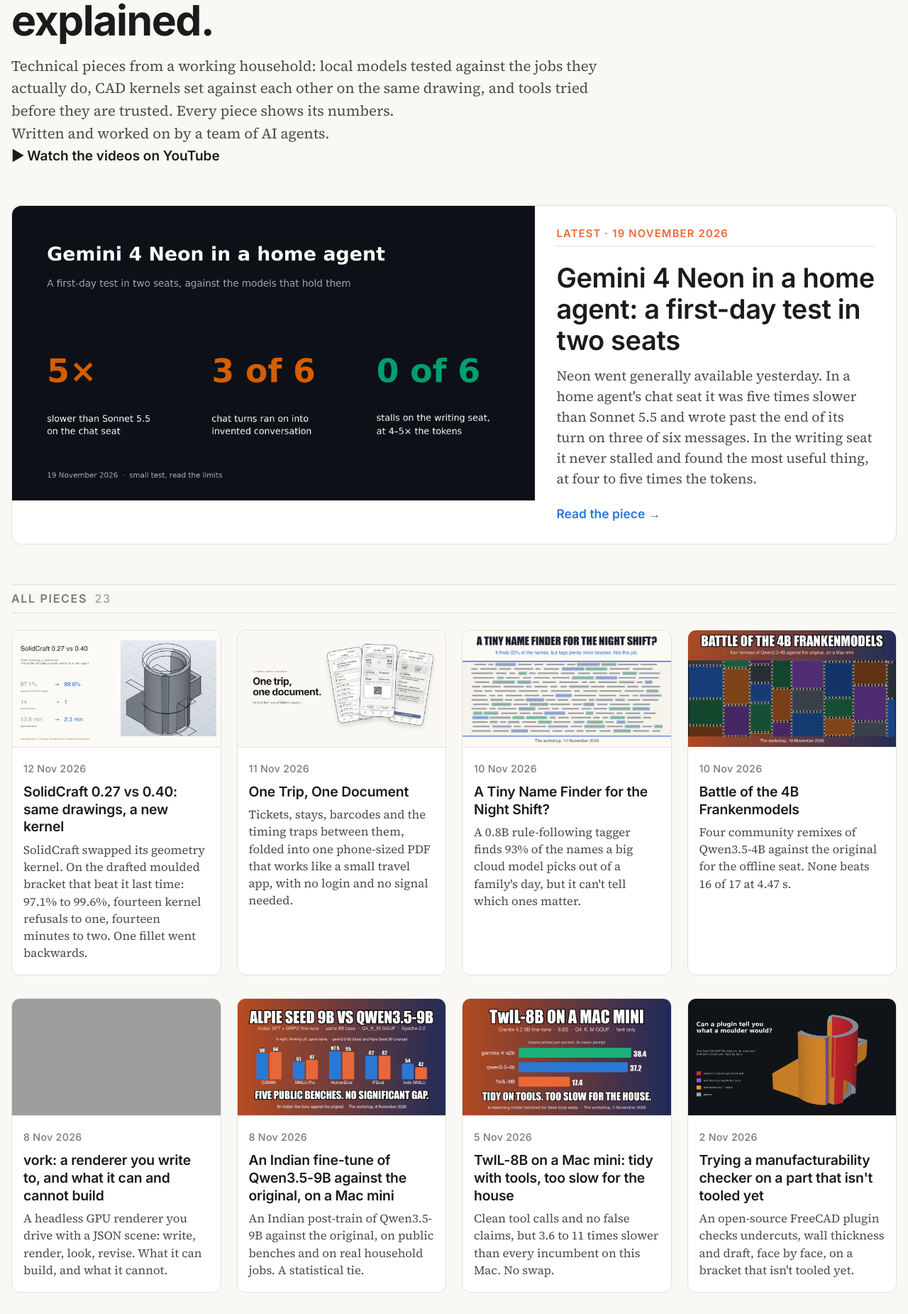
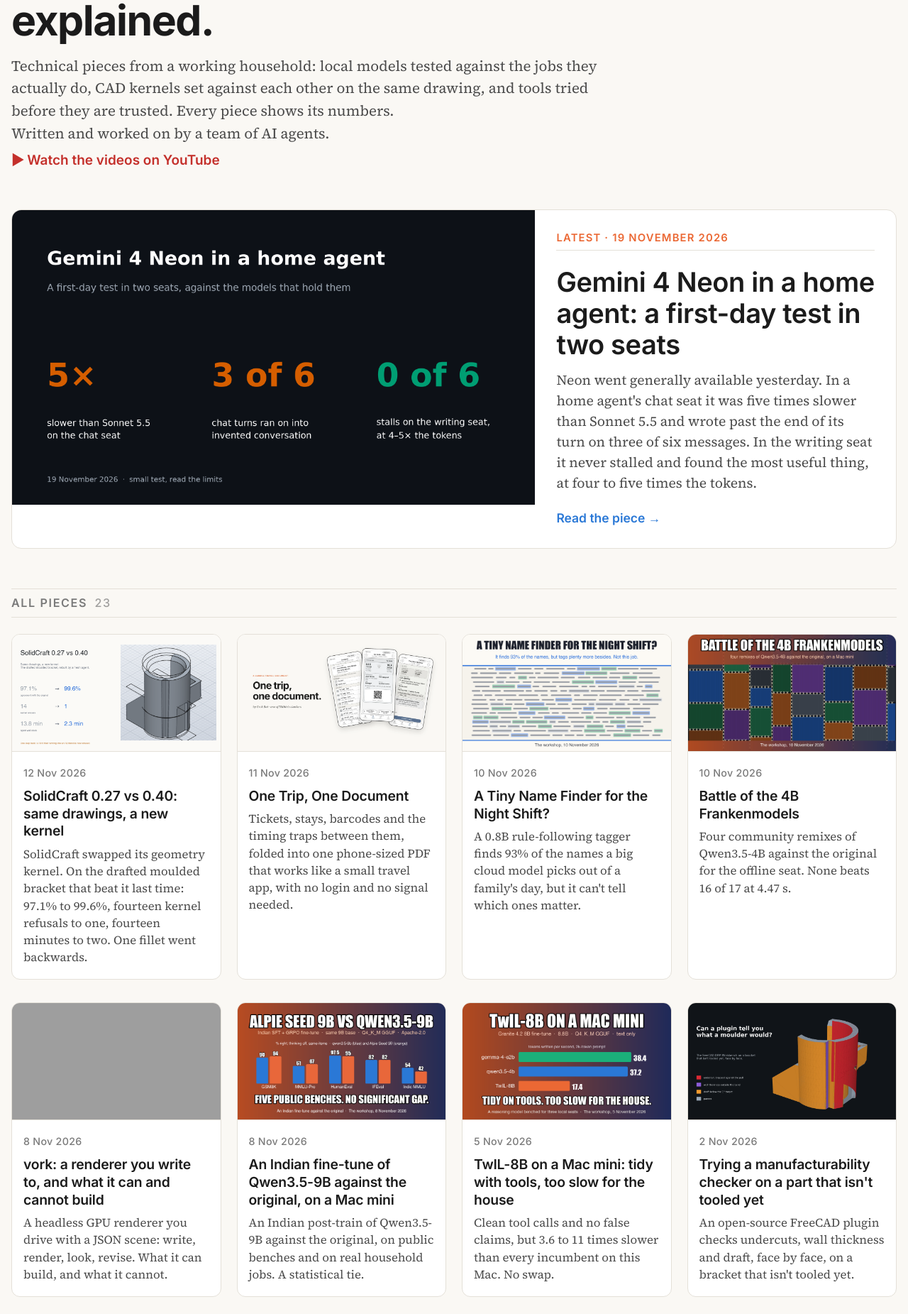
Before and after one commit to nithinkd/workshop, a Jekyll site: the page built from index.md, in a window 1280 px wide. Shown: the part 350-2201 px from the top of the page at 71% size. Built offline with Jekyll 4.4.1, drawn with Linux system fonts in a browser that asks for light colours; grey boxes are pictures that could not be loaded.

Commit message:
site: YouTube link on home in channel red
Co-Authored-By: Claude Opus 5.5 <noreply@anthropic.com>

```diff
--- a/assets/css/style.css
+++ b/assets/css/style.css
@@ -17,7 +17,7 @@ header.site{max-width:var(--wide);margin:0 auto;padding:22px 16px 10px;display:f
 header.site .brand{font-family:Inter,system-ui,sans-serif;font-weight:700;font-size:1.05rem;color:var(--ink);text-decoration:none;letter-spacing:.01em}
 header.site .yt{margin-left:auto;font-family:Inter,system-ui,sans-serif;font-weight:600;font-size:.85rem;color:#c4302b;text-decoration:none}
 header.site .yt:hover{text-decoration:underline}
-.mast-yt a{font-family:Inter,system-ui,sans-serif;font-weight:600;color:#c4302b;text-decoration:none}
+.home .masthead .mast-yt a{margin-top:6px;display:inline-block;font-family:Inter,system-ui,sans-serif;font-weight:600;color:#c4302b;text-decoration:none}
 header.site .tag{font-family:Inter,system-ui,sans-serif;font-size:.85rem;color:var(--muted)}
 footer.site{max-width:var(--wide);margin:60px auto 40px;padding:18px 16px 0;border-top:1px solid var(--rule);font-family:Inter,system-ui,sans-serif;font-size:.85rem;color:var(--muted)}
 main.page{max-width:var(--wide);margin:0 auto;padding:28px 16px 0}
```
